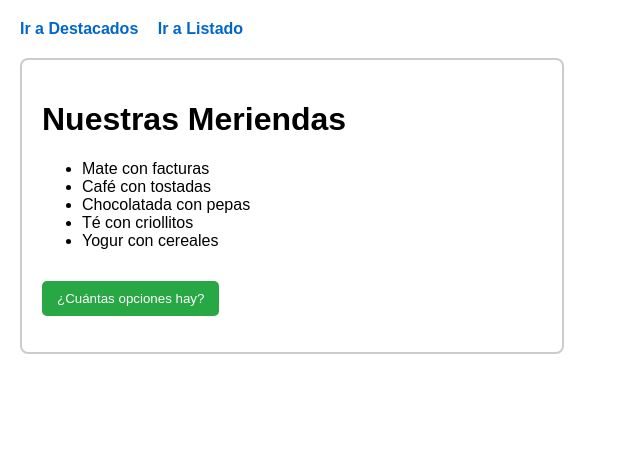
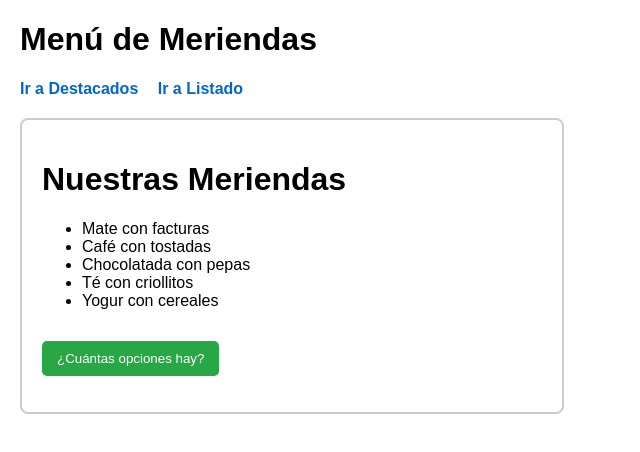
Before and after one commit to lorenziexequiel/actividad2-web, a plain HTML site: page index.html in a window 1280 px wide. Shown: the whole page, without its empty margins (0-640 px from the left). Drawn offline with Linux system fonts and the light colour scheme.

Commit message:
Actualizar titulo principal en el index

```diff
--- a/index.html
+++ b/index.html
@@ -3,7 +3,7 @@
 <head>
     <meta charset="UTF-8">
     <meta name="viewport" content="width=device-width, initial-scale=1.0">
-    <title>Menú de Meriendas</title>
+    <h1>Menú de Meriendas</h1>
     <style>
         body {
             font-family: Arial, sans-serif;
```
